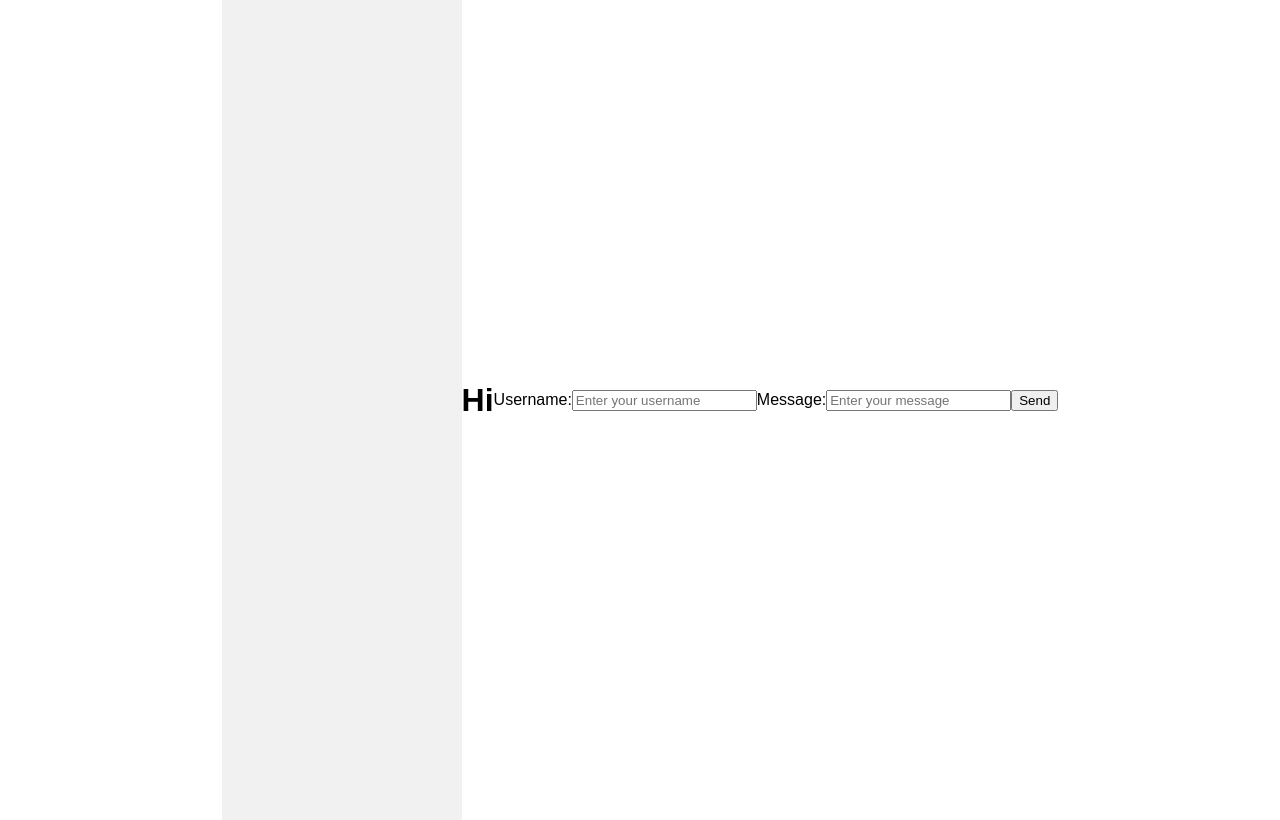
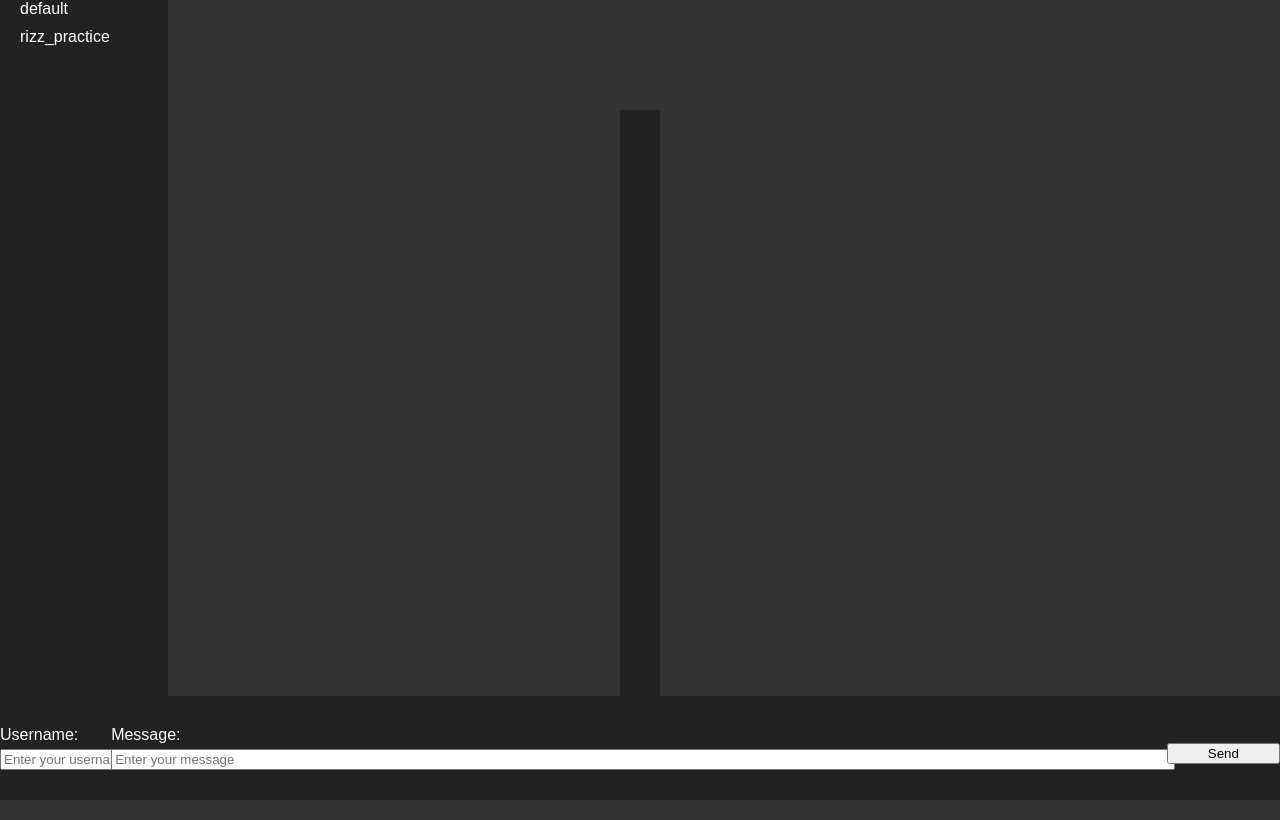
Before and after one commit to CoolCoderMan281/WebChat, a Flask app: page / in a window 1280 px wide. Run offline with Flask 3, Linux system fonts and the light colour scheme.

Commit message:
Channels & Messaging

```diff
--- a/server.py
+++ b/server.py
@@ -2,10 +2,11 @@ from flask import Flask, request, jsonify
 from flask import render_template
 import json
 from flask import jsonify
+import datetime
 
 app = Flask(__name__)
 
-channels = {'default': []}
+channels = {'default': [], 'rizz_practice': []}
 messages = []
 
 @app.route('/')
@@ -30,8 +31,9 @@ def sendMessage():
     if channelId not in channels:
         return jsonify({'acknowledgment': 'Channel creation denied'})
 
-    channels[channelId].append({'username': username, 'message': message})
-    print(f'#{channelId} > {username}: {message}')
+    timestamp = datetime.datetime.now().strftime("%m/%d/%Y")
+    channels[channelId].append({'username': username, 'message': message, 'timestamp': timestamp})
+    print(f'#{channelId} > {username}: {message} ({timestamp})')
     return jsonify({'acknowledgment': 'Message received'})
 
 @app.route('/getChannels', methods=['GET'])
@@ -49,5 +51,22 @@ def getChannels():
     print(f"Channels: {channel_list}")
     return jsonify({'channels': channel_list})
 
+@app.route('/messages/<channelId>', methods=['GET'])
+def getMessages(channelId):
+    """
+    Returns all the messages in a channel.
+
+    Parameters:
+        channelId (str): The ID of the channel.
+
+    Returns:
+        A JSON response containing the list of messages in the channel.
+    """
+    if channelId not in channels:
+        return jsonify({'error': 'Channel not found'})
+
+    channel_messages = channels[channelId]
+    return jsonify({'messages': channel_messages})
+
 if __name__ == '__main__':
     app.run()
--- a/templates/home.html
+++ b/templates/home.html
@@ -13,18 +13,23 @@
     <style>
         body {
             display: flex;
+            flex-direction: column;
             justify-content: center;
             align-items: center;
             height: 100vh;
             margin: 0;
             font-family: Arial, sans-serif;
+            background-color: #333;
+            color: #fff;
         }
 
         .sidebar {
-            width: 200px;
-            background-color: #f1f1f1;
+            width: 10%;
+            background-color: #222;
             padding: 20px;
             height: 100%; /* Add this line to set the height of the sidebar */
+            position: fixed;
+            left: 0;
         }
 
         .channel {
@@ -33,11 +38,88 @@
 
         .channel a {
             text-decoration: none;
-            color: #333;
+            color: #fff;
         }
 
         .channel a:hover {
-            color: #000;
+            color: #ccc;
+        }
+
+        .messages {
+            display: flex;
+            flex-direction: column;
+            align-items: flex-start;
+            overflow-y: auto;
+            height: 70vh;
+            padding: 20px;
+            background-color: #222;
+            margin-top: 20px;
+        }
+
+        .message {
+            margin-bottom: 10px;
+        }
+
+        .message .time {
+            font-size: 12px;
+            color: #ccc;
+        }
+
+        .message .username {
+            font-weight: bold;
+            color: #fff;
+        }
+
+        .message .content {
+            color: #fff;
+        }
+
+        .bottom-bar {
+            display: flex;
+            justify-content: space-between;
+            align-items: center;
+            width: 100%;
+            background-color: #222;
+            padding: 20px;
+            position: fixed;
+            bottom: 0;
+            height: 8vh; /* Add this line to set the height of the bottom bar */
+        }
+
+        .input-container {
+            display: flex;
+            flex-direction: column;
+            align-items: flex-start;
+            flex-grow: 1; /* Add this line to make the input container take up remaining space */
+        }
+
+        .input-container label {
+            color: #fff;
+        }
+
+        .input-container input {
+            margin-top: 5px;
+            width: 100%; /* Add this line to set the width of the input field */
+        }
+
+        .send-button {
+            margin-top: 10px;
+            width: 10%; /* Add this line to set the width of the send button */
+        }
+
+        /* Add this CSS rule to confine the username box to the sidebar */
+        .input-container input#usernameInput {
+            width: 100%;
+        }
+
+        /* Add this CSS rule to style the username input */
+        .username-input {
+            width: 10%; /* Add this line to set the width of the username input */
+        }
+
+        /* Add this CSS rule to style the message input */
+        .message-input {
+            width: 95%; /* Add this line to set the width of the message input */
         }
     </style>
     <script>
@@ -56,8 +138,9 @@
             xhr.onload = function() {
                 if (xhr.status === 200) {
                     // Parse the response JSON
-                    var channels = JSON.parse(xhr.responseText);
-                    alert(JSON.parse(xhr.responseText));
+                    var response = JSON.parse(xhr.responseText);
+                    var channels = response.channels;
+
                     // Get the sidebar element
                     var sidebar = document.getElementById("sidebar");
 
@@ -71,13 +154,11 @@
 
                         var channelLink = document.createElement("a");
                         channelLink.href = "#";
-                        channelLink.textContent = channel.name;
+                        channelLink.textContent = channel;
 
                         channelLink.addEventListener("click", function() {
                             // Set the channelId variable to the channel's id
-                            channelId = channel.id;
-                            // Call the sendMessage function
-                            sendMessage();
+                            channelId = channel;
                         });
 
                         channelElement.appendChild(channelLink);
@@ -85,15 +166,11 @@
                     });
 
                     // Display all the channels in an alert
-                    var channelNames = channels.map(function(channel) {
-                        return channel.name;
-                    });
-                    alert("Channels: " + channelNames.join(", "));
+                    //alert("Channels: " + channels.join(", "));
                 } else {
                     // Display an error message to the user
                     alert("Failed to get channels. Please try again later.");
                 }
-            };
             };
 
             // Listen for any network errors
@@ -107,6 +184,9 @@
             // Get the message and username from the input fields
             var message = document.getElementById("messageInput").value;
             var username = document.getElementById("usernameInput").value;
+
+            // Get the messages container element
+            var messagesContainer = document.getElementById("messagesContainer");
 
             // Create a new XMLHttpRequest object
             var xhr = new XMLHttpRequest();
@@ -126,8 +206,6 @@
             // Listen for the response
             xhr.onload = function() {
                 if (xhr.status === 200) {
-                    // Display a success message to the user
-                    alert("Message delivered!");
                 } else {
                     // Display an error message to the user
                     alert("Failed to deliver message. Please try again later.");
@@ -140,22 +218,80 @@
                 alert("Network error occurred. Please check your internet connection and try again.");
             };
         }
+
+        function refreshMessages() {
+            // Create a new XMLHttpRequest object
+            var xhr = new XMLHttpRequest();
+            // Set the request method and URL
+            xhr.open("GET", "/messages/"+channelId, true);
+
+            // Send the request
+            xhr.send();
+
+            // Listen for the response
+            xhr.onload = function() {
+                if (xhr.status === 200) {
+                    // Parse the response JSON
+                    var response = JSON.parse(xhr.responseText);
+                    var messages = response.messages;
+
+                    // Get the messages container element
+                    var messagesContainer = document.getElementById("messagesContainer");
+
+                    // Clear the messages container
+                    messagesContainer.innerHTML = "";
+
+                    // Add each message to the messages container
+                    messages.forEach(function(message) {
+                        var messageElement = document.createElement("div");
+                        messageElement.classList.add("message");
+
+                        var usernameElement = document.createElement("div");
+                        usernameElement.classList.add("username");
+                        usernameElement.textContent = message.username+" | "+message.timestamp;
+
+                        var contentElement = document.createElement("div");
+                        contentElement.classList.add("content");
+                        contentElement.textContent = message.message;
+
+                        messageElement.appendChild(usernameElement);
+                        messageElement.appendChild(contentElement);
+
+                        messagesContainer.appendChild(messageElement);
+                    });
+                } else {
+                    // Display an error message to the user
+                    alert("Failed to get messages. Please try again later.");
+                }
+            };
+
+            // Listen for any network errors
+            xhr.onerror = function() {
+                // Display an error message to the user
+                alert("Network error occurred. Please check your internet connection and try again.");
+            };
+        }
+
+        // Call the getChannels function to populate the sidebar
+        getChannels();
+
+        // Call the refreshMessages function every 3 seconds
+        setInterval(refreshMessages, 3000);
     </script>
 </head>
 <body>
     <div id="sidebar" class="sidebar"></div>
-    <h1>Hi</h1>
-    <label for="usernameInput">Username:</label>
-    <input type="text" id="usernameInput" placeholder="Enter your username">
-    <br>
-    <label for="messageInput">Message:</label>
-    <input type="text" id="messageInput" placeholder="Enter your message">
-    <br>
-    <button onclick="sendMessage()">Send</button>
-
-    <script>
-        // Call the getChannels function to populate the sidebar
-        getChannels();
-    </script>
+    <div class="bottom-bar">
+        <div class="input-container username-input"> <!-- Add the username-input class to the input container -->
+            <label for="usernameInput">Username:</label>
+            <input type="text" id="usernameInput" placeholder="Enter your username">
+        </div>
+        <div class="input-container message-input"> <!-- Add the message-input class to the input container -->
+            <label for="messageInput">Message:</label>
+            <input type="text" id="messageInput" placeholder="Enter your message">
+        </div>
+        <button onclick="sendMessage()" class="send-button">Send</button>
+    </div>
+    <div class="messages" id="messagesContainer"></div>
 </body>
 </html>
```
